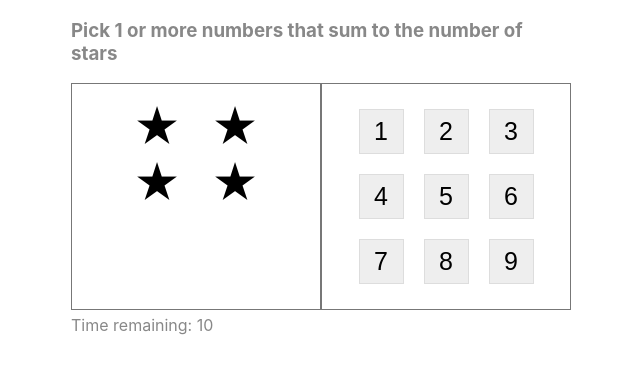
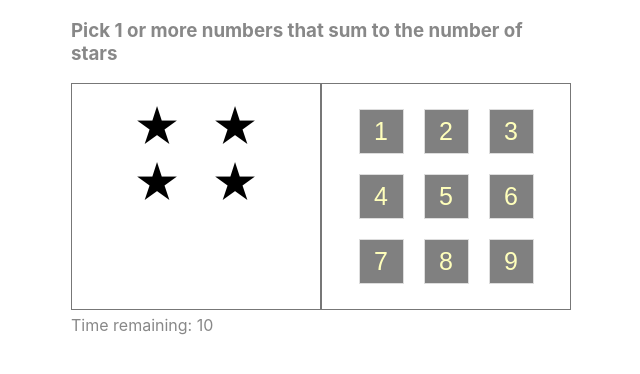
Before and after one commit to RinatValiullov/react-learn-4ront, a React (Create React App) app in the folder project-04/: page / in a window 1280 px wide. Shown: the top 374 px of the page, without its empty margins (319-959 px from the left). Built offline with nearby package versions, Linux system fonts and the light colour scheme.

Commit message:
add UI logic to "NumberButton" components

```diff
--- a/project-04/src/components/NumberButton/NumberButton.jsx
+++ b/project-04/src/components/NumberButton/NumberButton.jsx
@@ -1,9 +1,11 @@
 import React from 'react';
 import classes from './NumberButton.module.css';
+import { colors } from './../../utils/colorThemes';
 
-const NumberButton = ({ number }) => {
+const NumberButton = ({ number, status }) => {
   return (
     <button
+      style={{ backgroundColor: colors[status] }}
       className={classes.number}
       onClick={() => console.log(number)}
     >
--- a/project-04/src/components/NumberButton/NumberButton.module.css
+++ b/project-04/src/components/NumberButton/NumberButton.module.css
@@ -1,6 +1,7 @@
 .number {
   background-color: #eee;
   border: 1px solid #ddd;
+  color: #ffb;
   font-size: 25px;
   height: 45px;
   margin: 10px;
--- a/project-04/src/components/StarsDisplay/StarsDisplay.jsx
+++ b/project-04/src/components/StarsDisplay/StarsDisplay.jsx
@@ -14,5 +14,4 @@ const StarsDisplay = ({ count }) => {
   );
 };
 
-
 export { StarsDisplay };
--- a/project-04/src/components/StarsMatch/StarsMatch.jsx
+++ b/project-04/src/components/StarsMatch/StarsMatch.jsx
@@ -5,8 +5,23 @@ import { NumberButton } from '../NumberButton/NumberButton';
 import { StarsDisplay } from '../StarsDisplay/StarsDisplay';
 
 const StarsMatch = (props) => {
-  // const numberOfStars = utils.random(1, 9);
-  const [stars, setStars] = useState(utils.random(1, 9));
+  const numberOfStars = utils.random(1, 9);
+  const [stars, setStars] = useState(numberOfStars);
+  const [availableNums, setAvailableNums] = useState(utils.range(1, 9));
+  const [candidateNums, setCandidateNums] = useState([]);
+
+  const candidatesAreWrong = utils.sum(candidateNums) > stars;
+
+  const numberStatus = (number) => {
+    if (!availableNums.includes(number)) {
+      return 'used';
+    }
+    if (candidateNums.includes(number)) {
+      return candidatesAreWrong ? 'wrong' : 'candidate';
+    }
+    return 'available';
+  };
+
   return (
     <div className={classes.game}>
       <h3 className={classes.title}>Pick 1 or more numbers that sum to the number of stars</h3>
@@ -17,7 +32,11 @@ const StarsMatch = (props) => {
         <div className={classes.buttons}>
           {
             utils.range(1, 9).map(number => {
-              return <NumberButton key={number} number={number} />;
+              return <NumberButton
+                key={number}
+                number={number}
+                status={numberStatus(number)}
+              />;
             })
           }
         </div>
--- a/project-04/src/utils/colorThemes.js
+++ b/project-04/src/utils/colorThemes.js
@@ -1,6 +1,8 @@
-export const colors = {
-  available: "lightgray",
-  used: "lightgreen",
-  wrong: "lightcoral",
-  candidate: "deepskyblue"
+const colors = {
+  available: "gray",
+  used: "green",
+  wrong: "maroon",
+  candidate: "blue"
 };
+
+export { colors };
```
